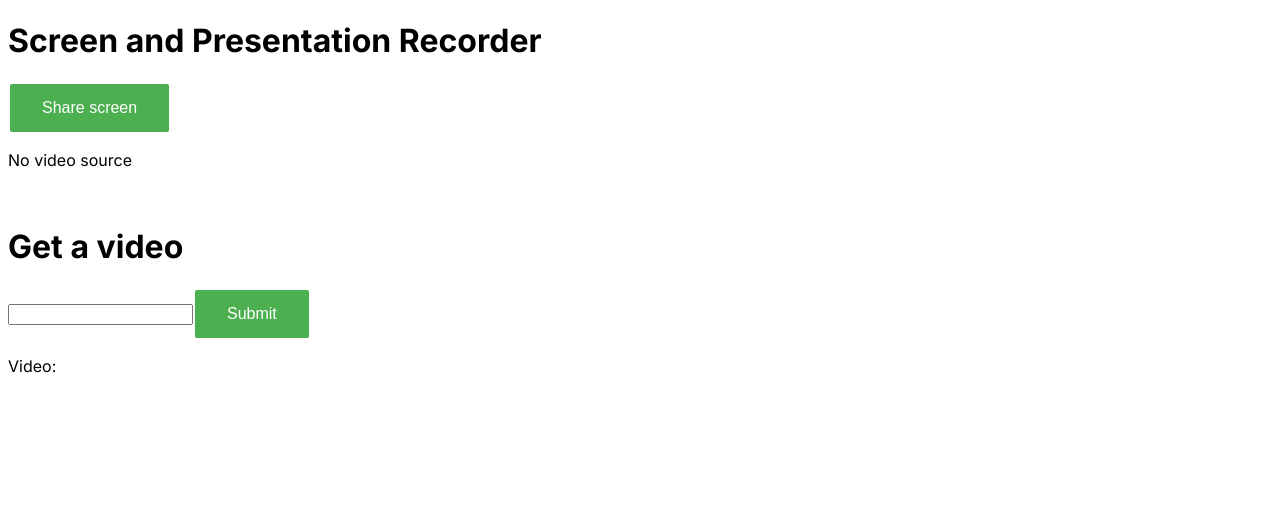
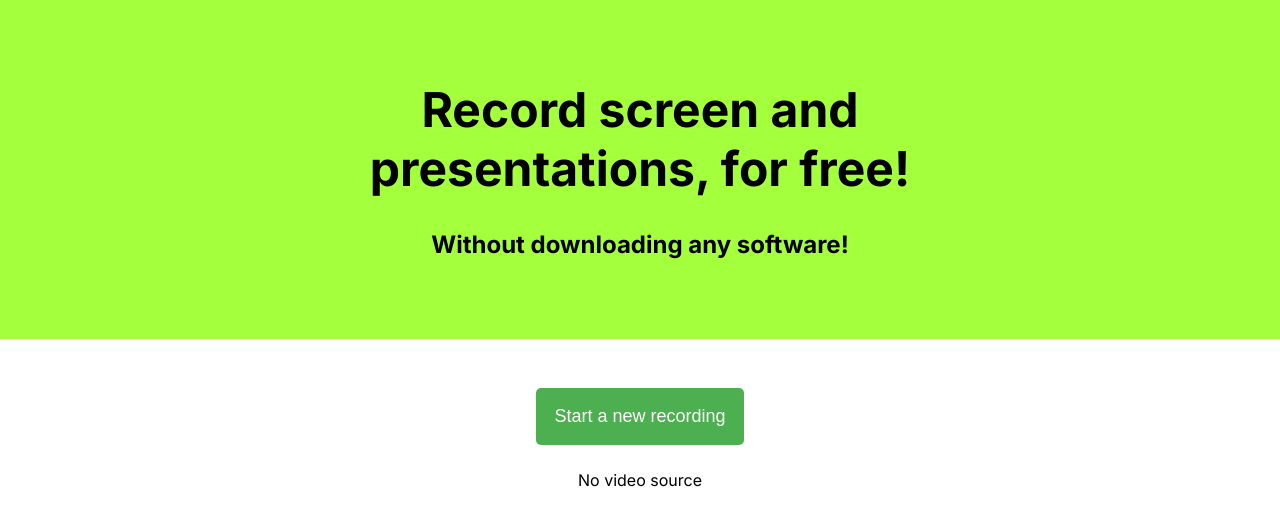
Before and after one commit to ujjwal123123/media-recording, a Next.js app in the folder frontend/: page / in a window 1280 px wide. Shown: the top 526 px of the page. Built offline with nearby package versions, Linux system fonts and the light colour scheme.

Commit message:
Improve user interface

```diff
--- a/frontend/package.json
+++ b/frontend/package.json
@@ -19,6 +19,7 @@
     "@types/react-dom": "^18",
     "eslint": "^8",
     "eslint-config-next": "14.0.4",
+    "sass": "^1.69.5",
     "typescript": "^5"
   }
 }
--- a/frontend/src/app/button.css
+++ /dev/null
@@ -1,12 +0,0 @@
-Button {
-  background-color: #4caf50; /* Green */
-  border: none;
-  border-radius: 2px;
-  color: white;
-  padding: 15px 32px;
-  margin: 2px;
-  text-align: center;
-  text-decoration: none;
-  display: inline-block;
-  font-size: 16px;
-}
--- a/frontend/src/app/camera_button.tsx
+++ b/frontend/src/app/camera_button.tsx
@@ -1,6 +1,5 @@
 "use client";
 import { Dispatch, SetStateAction, useRef } from "react";
-import "./button.css";
 import { RecordingState } from "./utils";
 
 export default function CameraButton({
--- a/frontend/src/app/page.tsx
+++ b/frontend/src/app/page.tsx
@@ -5,6 +5,7 @@ import ScreenButton from "./screen_button";
 import { RecordingState } from "./utils";
 import { VideoPlayer } from "./video";
 import GetVideo from "./getVideo";
+import "./style.scss";
 
 function Header({ title }: { title: string }) {
   return <h1>{title ? title : "Default title"}</h1>;
@@ -20,6 +21,15 @@ function Ul({ names }: { names: string[] }) {
   );
 }
 
+function Hero() {
+  return (
+    <div className="hero">
+      <h1>Record screen and presentations, for free!</h1>
+      <h2>Without downloading any software!</h2>
+    </div>
+  );
+}
+
 export default function HomePage() {
   const [mediaSource, setMediaSource] = useState<null | MediaStream | string>(
     null
@@ -28,23 +38,27 @@ export default function HomePage() {
 
   return (
     <>
-      <Header title="Screen and Presentation Recorder" />
+      <Hero />
 
       {/* <CameraButton
         recordingState={recordingState}
         setRecordingState={setRecordingState}
         setMediaSource={setMediaSource}
       /> */}
-      <ScreenButton
-        recordingState={recordingState}
-        setRecordingState={setRecordingState}
-        setMediaSource={setMediaSource}
-      />
-      <br />
-      <VideoPlayer mediaSource={mediaSource} recordingState={recordingState} />
+      <div className="container">
+        <ScreenButton
+          recordingState={recordingState}
+          setRecordingState={setRecordingState}
+          setMediaSource={setMediaSource}
+        />
+        <VideoPlayer
+          mediaSource={mediaSource}
+          recordingState={recordingState}
+        />
+      </div>
 
-      <br />
-      <GetVideo />
+      {/* <br />
+      <GetVideo /> */}
     </>
   );
 }
--- a/frontend/src/app/screen_button.tsx
+++ b/frontend/src/app/screen_button.tsx
@@ -1,6 +1,5 @@
 "use client";
 import { Dispatch, SetStateAction, useRef } from "react";
-import "./button.css";
 import { RecordingState } from "./utils";
 
 export default function CameraButton({
@@ -66,8 +65,8 @@ export default function CameraButton({
     recordingState == RecordingState.Ready ||
     recordingState == RecordingState.Recorded
   ) {
-    return <button onClick={startRecording}>Share screen</button>;
+    return <button onClick={startRecording}>Start a new recording</button>;
   } else {
-    return <button onClick={stopRecording}>Stop sharing screen</button>;
+    return <button onClick={stopRecording}>Stop recording</button>;
   }
 }
--- /dev/null
+++ b/frontend/src/app/style.scss
@@ -0,0 +1,66 @@
+Button,
+a#download-button {
+  background-color: #4caf50; /* Green */
+  border: none;
+  border-radius: 5px;
+  color: white;
+  padding: 1em;
+  margin: 0.5em;
+  text-align: center;
+  text-decoration: none;
+  font-size: 18px;
+  display: inline-block;
+  cursor: pointer;
+
+  &:hover {
+    background-color: #3e8e41;
+    box-shadow: 0 0 10px #3e8e41;
+  }
+
+  &:active {
+    background-color: #368839;
+    box-shadow: 0 0 15px #3e8e41;
+  }
+}
+
+div.hero {
+  margin: 0;
+  background-color: rgb(164, 255, 61);
+  padding-top: 8vh;
+  padding-bottom: 8vh;
+}
+
+video {
+  max-width: 700px;
+  margin: 1em;
+}
+
+body,
+html {
+  margin: 0;
+  padding: 0;
+}
+
+h1 {
+  font-size: 3em;
+  text-align: center;
+}
+
+h2 {
+  font-size: 1.5em;
+  text-align: center;
+}
+
+h1,
+h2 {
+  margin: 0 auto;
+  padding: 2vh 10px;
+  max-width: 700px;
+}
+
+div.container {
+  margin: 0 auto;
+  padding: 5vh 10px;
+  max-width: 700px;
+  text-align: center;
+}
--- a/frontend/src/app/video.tsx
+++ b/frontend/src/app/video.tsx
@@ -62,16 +62,15 @@ export function VideoPlayer({
     const infoText = useRef<HTMLParagraphElement>(null);
     return (
       <>
-        <video src={mediaSource} controls autoPlay width="600" />
-        <br />
-        <a href={mediaSource} download>
-          Download recording
+        <a id="download-button" href={mediaSource} download>
+          Download this recording
         </a>
         <br />
-        <a href="#" onClick={() => uploadVideoToServer(mediaSource, infoText)}>
+        <video src={mediaSource} controls autoPlay />
+        {/* <a href="#" onClick={() => uploadVideoToServer(mediaSource, infoText)}>
           Upload to the server
         </a>
-        <p ref={infoText}></p>
+        <p ref={infoText}></p> */}
       </>
     );
   } else {
```
Also changed, not shown: 1 other file (tests, documents, lock files or other folders).
